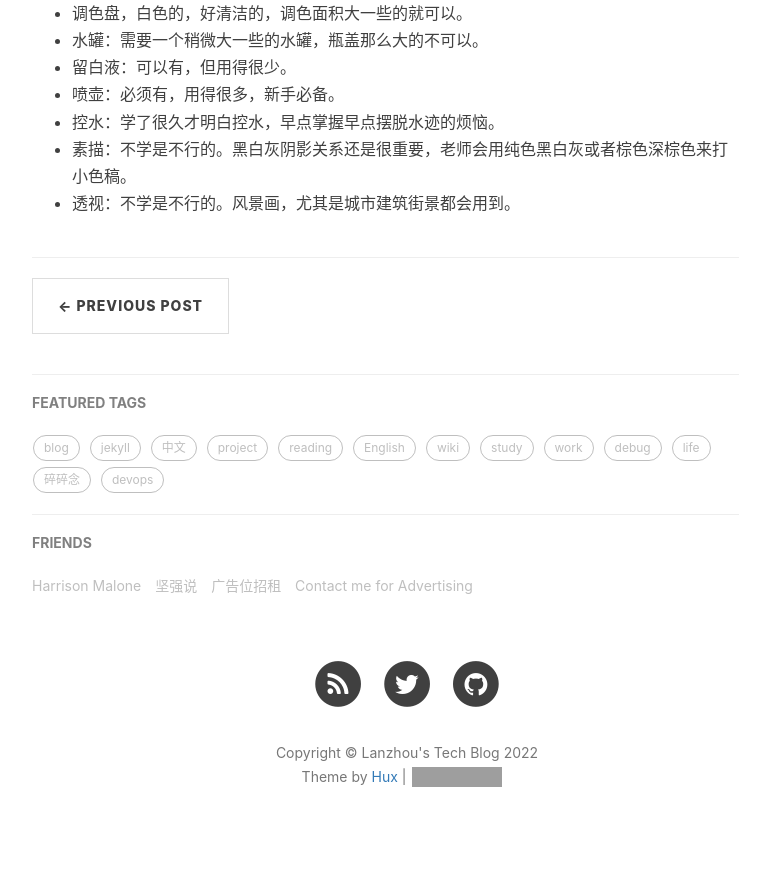
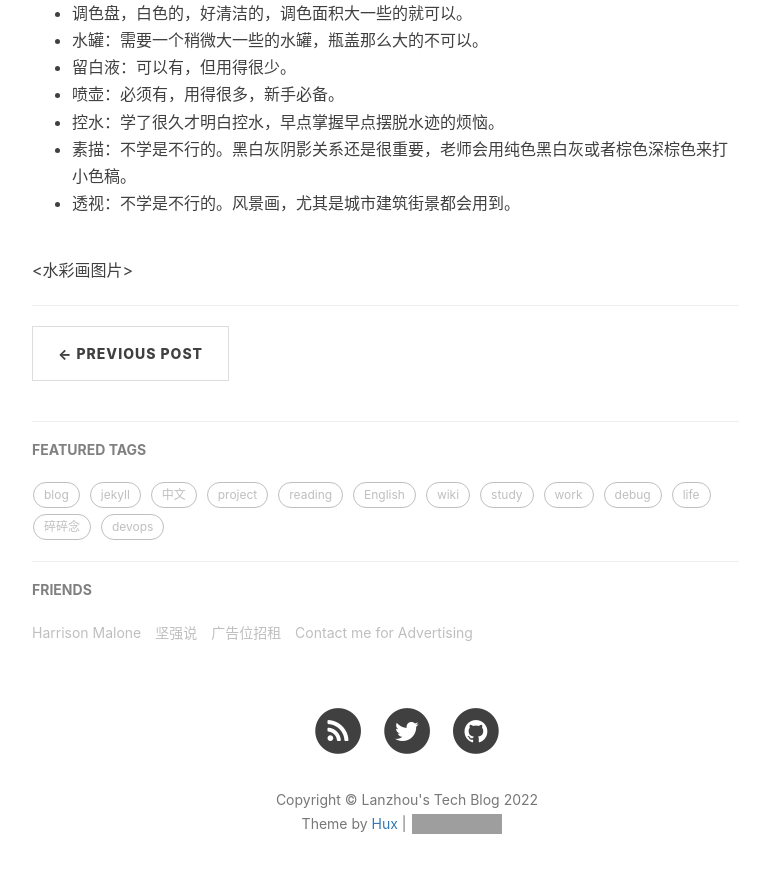
Before and after one commit to Lanzhou-J/Lanzhou-J.github.io, a Jekyll site: the page built from _posts/2022-06-02-watercolor.md, in a window 1280 px wide and 900 px high, scrolled down 667 px. Shown: the top 873 px of the window, without its empty margins (233-1003 px from the left). Built offline with Jekyll 4.4.1, drawn with Linux system fonts in a browser that asks for light colours; nearby versions of some CDN libraries; comment, search, counter and statistics services are not loaded; grey boxes are pictures that could not be loaded.

Commit message:
add watercolor pics

```diff
--- a/_posts/2022-06-02-watercolor.md
+++ b/_posts/2022-06-02-watercolor.md
@@ -23,3 +23,5 @@
 - 控水：学了很久才明白控水，早点掌握早点摆脱水迹的烦恼。
 - 素描：不学是不行的。黑白灰阴影关系还是很重要，老师会用纯色黑白灰或者棕色深棕色来打小色稿。
 - 透视：不学是不行的。风景画，尤其是城市建筑街景都会用到。
+
+<水彩画图片>
```
